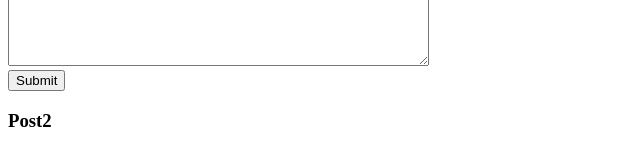
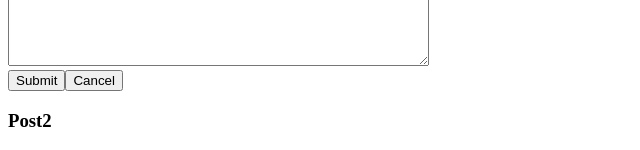
Before and after one commit to stai1/messages, an Angular app: page /board in a window 1280 px wide. Both pictures are taken after a click on the button "New Post". Shown: the part 229-379 px from the top of the page, without its empty margins (0-640 px from the left). Built offline with nearby package versions, Linux system fonts and the light colour scheme.

Commit message:
Cancel making new post

```diff
--- a/src/app/post-composer/post-composer.component.html
+++ b/src/app/post-composer/post-composer.component.html
@@ -4,7 +4,8 @@
     <input #title type="text" placeholder="Title"><br>
     <input #name type="text" placeholder="Name"><br>
     <textarea #content rows="8" cols="50" placeholder="Body" name="content"></textarea><br>
-    <input type="submit" (click)="createPost(title.value, content.value, name.value)">
+    <button (click)="createPost(title.value, content.value, name.value)">Submit</button>
+    <button (click)="editorHidden=true">Cancel</button>
   </form>
   <p class="error-message" *ngIf="!messageHidden">Fields cannot be empty</p>
 </ng-template>
```
